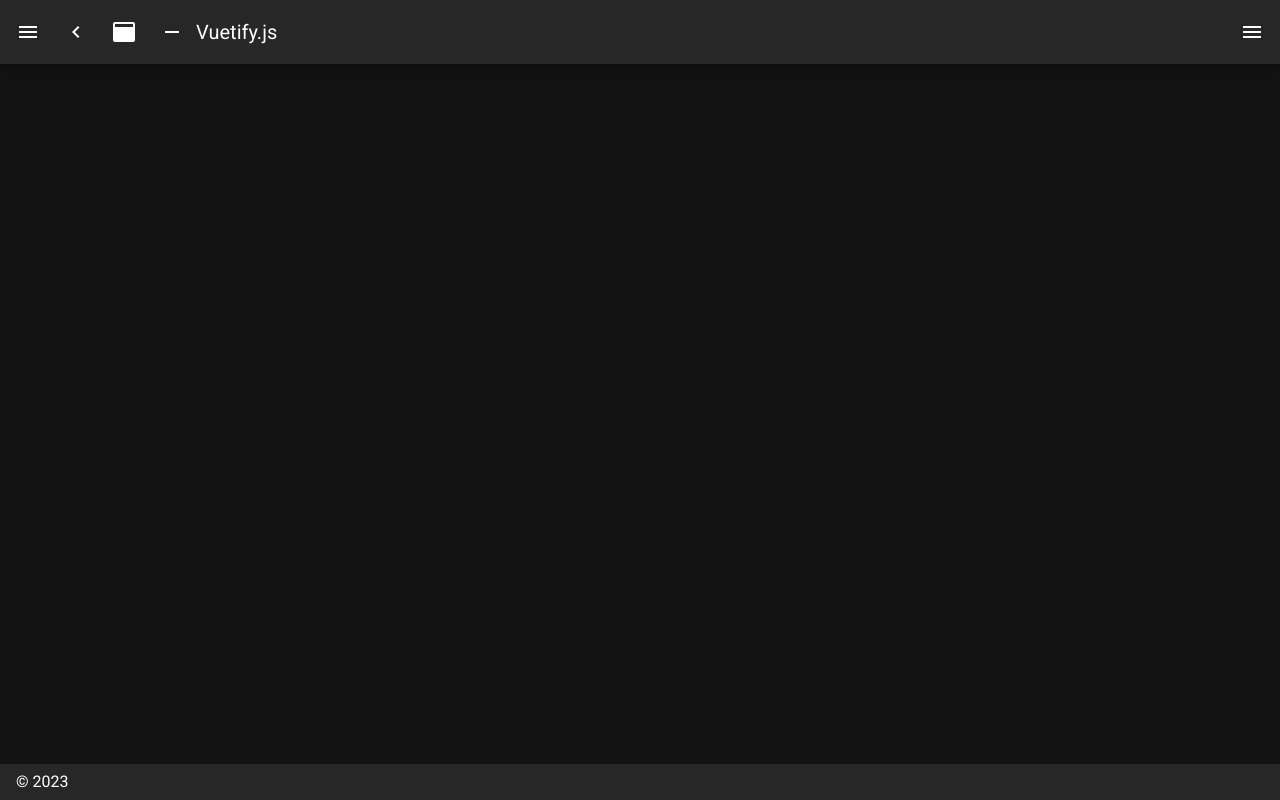
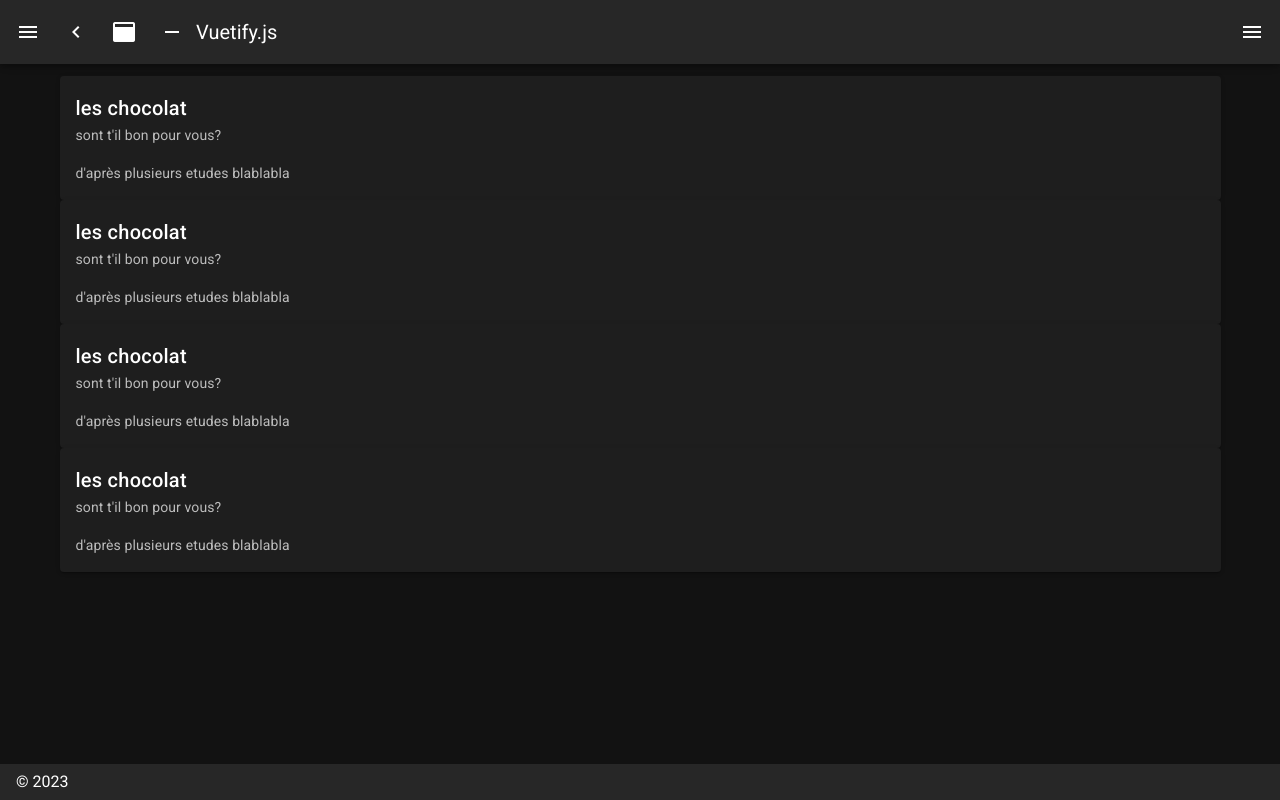
Before and after one commit to Challenge-48H-18/48h-Front, a Nuxt app: page /inspire in a window 1280 px wide. Built offline with nearby package versions, Linux system fonts and the light colour scheme.

Commit message:
Add Project

```diff
--- a/pages/inspire.vue
+++ b/pages/inspire.vue
@@ -1,6 +1,10 @@
 <template>
   <div>
-    <v-card></v-card>
+    <v-card v-for="item of exo">
+      <v-card-title>{{item.title}}</v-card-title>
+      <v-card-subtitle>{{item.subtitle}}</v-card-subtitle>
+      <v-card-text>{{item.text}}</v-card-text>
+    </v-card>
   </div>
 </template>
 
```
